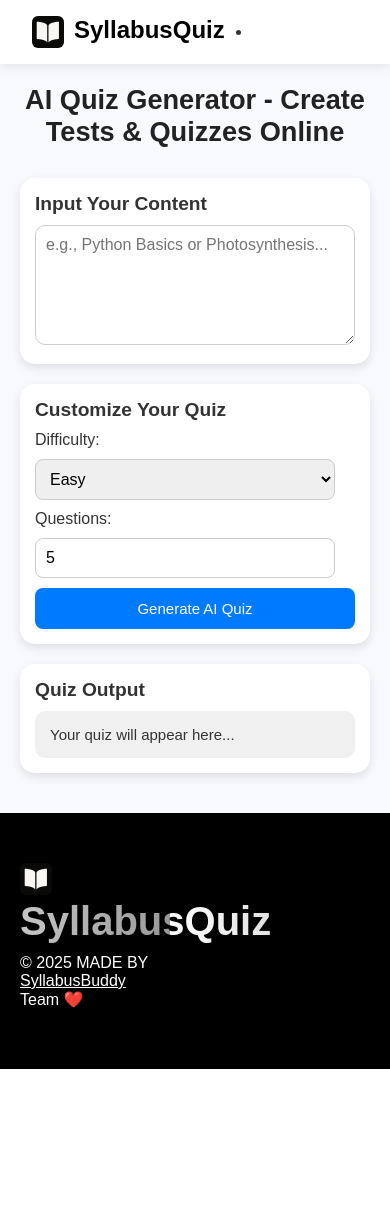
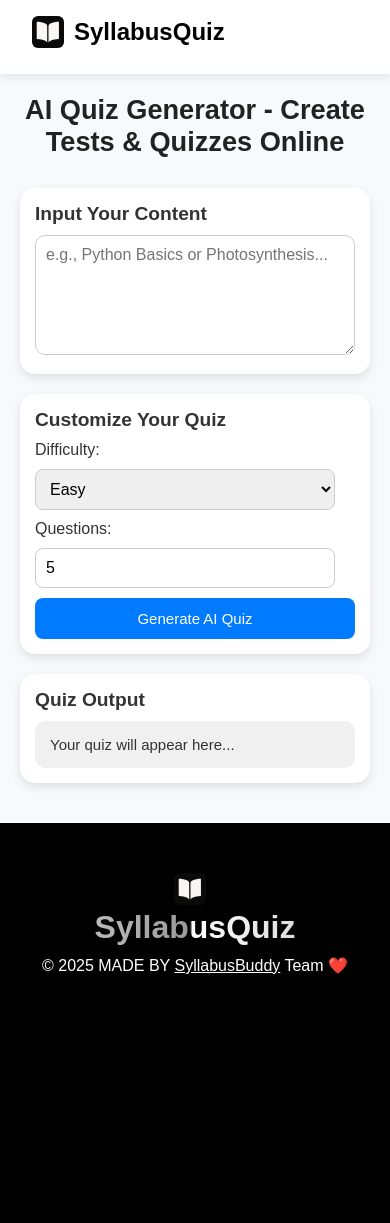
Before and after one commit to niveshbansal07/SyllabusQuiz, a Flask app: page / in a window 390 px wide. Before the commit the page ends 1069 px from the top, so only its background shows below. Run offline with Flask 3, Linux system fonts and the light colour scheme.

Commit message:
footer-again

```diff
--- a/static/navbar-footer.css
+++ b/static/navbar-footer.css
@@ -16,6 +16,7 @@
   color: #333;
 }
 
+/* ---------- NAVBAR ---------- */
 .navbar {
   display: flex;
   justify-content: space-between;
@@ -26,11 +27,12 @@
   position: sticky;
   top: 0;
   z-index: 100;
+  flex-wrap: wrap;
 }
 
 .nav-left {
   display: flex;
-    text-align: center;
+  align-items: center;
 }
 
 .nav-icon {
@@ -46,21 +48,7 @@
   color: #000000;
 }
 
-
-.nav-links a {
-    text-decoration: none;
-    width: fit-content;
-    color: #ffffff;
-    transition: 0.3s;
-}
-
-
-.nav-links a:hover {
-    color: #0044cc;
-}
-
-/* ------------FOOTER-------------  */
-
+/* ------------ FOOTER -------------  */
 footer {
   font-family: 'Poppins', sans-serif;
 }
@@ -83,6 +71,7 @@
 
 .footer-logo {
   flex: 1 1 300px;
+  text-align: left;
 }
 
 .footer-logo .animated-logo {
@@ -98,19 +87,16 @@
   margin: 10px 0;
 }
 
-.footer-link{
-    display: flex;
+.footer-link {
   text-decoration: underline;
   color: white;
   gap: 50px;
-    flex-wrap: wrap;
 }
 
 @keyframes shine {
   0% {
     background-position: -500px;
   }
-
   100% {
     background-position: 500px;
   }
@@ -121,9 +107,36 @@
     opacity: 0;
     transform: translateY(20px);
   }
-
   100% {
     opacity: 1;
     transform: translateY(0);
   }
 }
+
+/* ---------- RESPONSIVE ----------- */
+@media (max-width: 768px) {
+  .navbar {
+    flex-direction: column;
+    align-items: flex-start;
+  }
+
+  .nav-left {
+    width: 100%;
+    justify-content: flex-start;
+    margin-bottom: 10px;
+  }
+
+  .footer-container {
+    flex-direction: column;
+    align-items: center;
+    text-align: center;
+  }
+
+  .footer-logo {
+    text-align: center;
+  }
+
+  .footer-logo .animated-logo {
+    font-size: 2em;
+  }
+}
--- a/templates/index.html
+++ b/templates/index.html
@@ -61,11 +61,6 @@
       <img src="{{ url_for('static', filename='logo.png') }}" alt="SyllabusQuiz" class="nav-icon">
       <div class="logo">SyllabusQuiz</div>
     </div>
-    <nav>
-      <ul class="nav-links">
-        <li><a href="https://syllabus-buddy.vercel.app/">SyllabusBuddy</a></li>
-      </ul>
-    </nav>
   </header>
 
   <div class="container">
```
Lines whose indentation alone changed are shown as unchanged.
